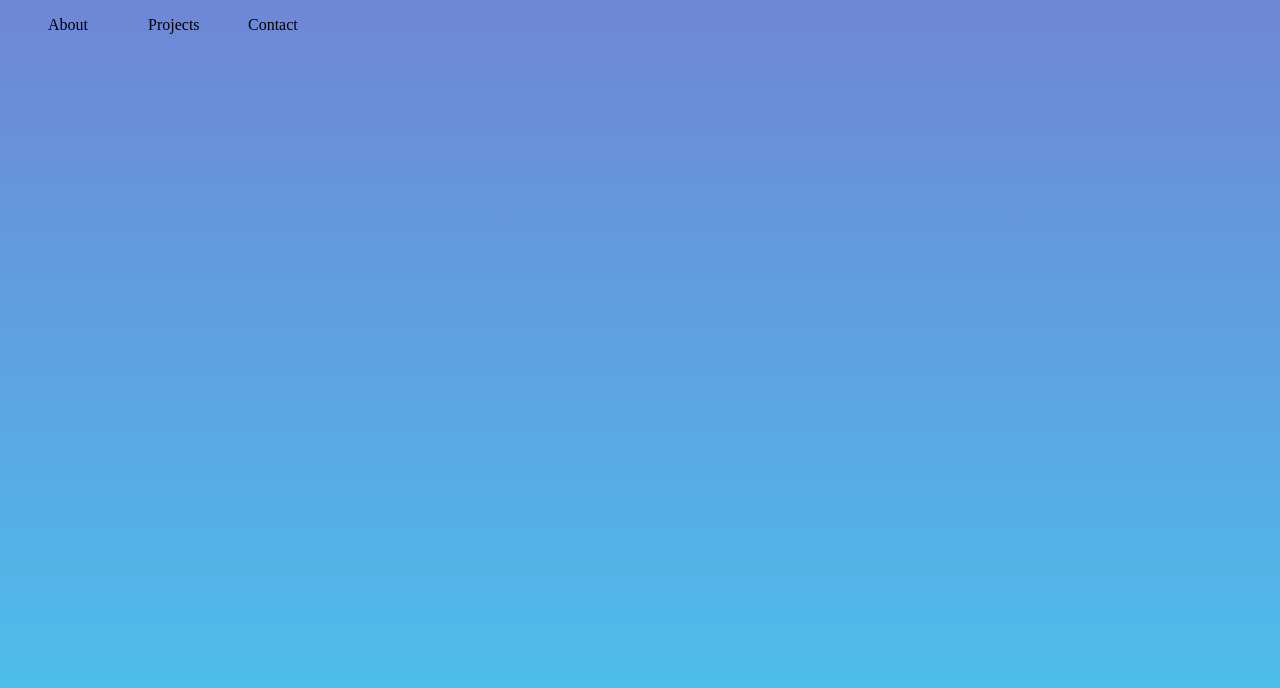
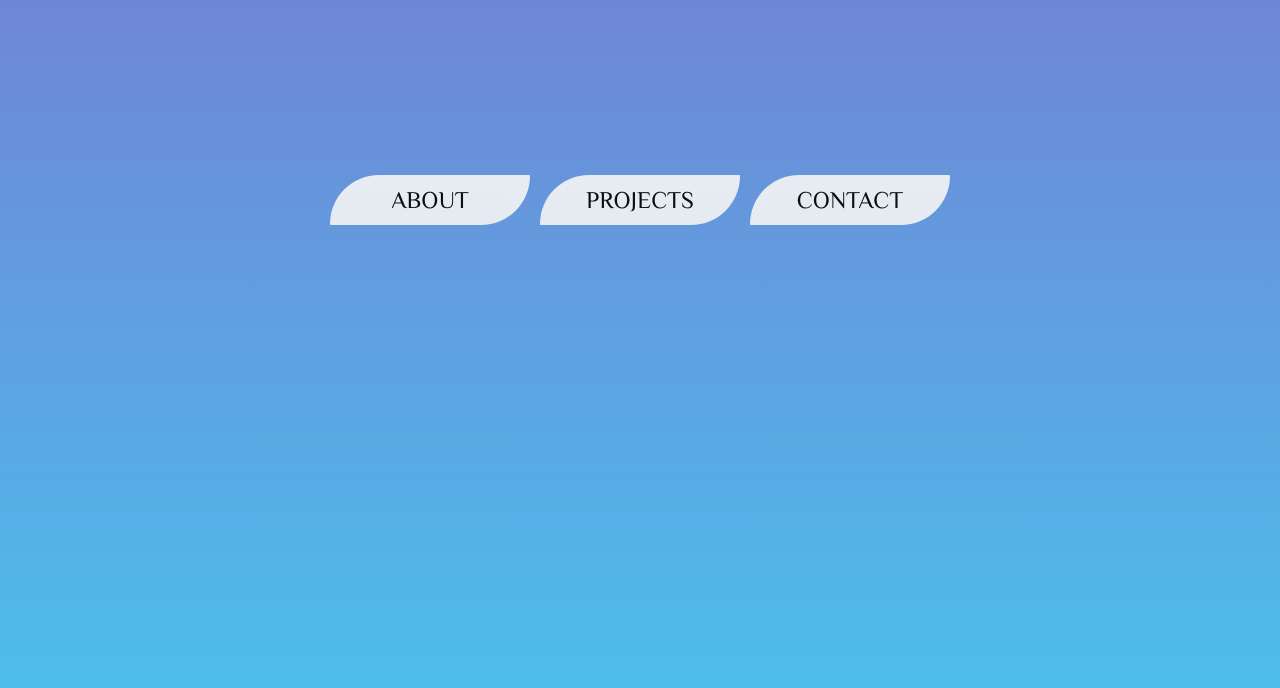
Before and after one commit to asadansari/asadansari.github.io, a plain HTML site: page index.html in a window 1280 px wide. Drawn offline with Linux system fonts and the light colour scheme.

Commit message:
Update stylesheet.css

```diff
--- a/stylesheet.css
+++ b/stylesheet.css
@@ -1,15 +1,64 @@
 html {
+  padding: 0px;
+  border: 0px;
+  margin: 0px;
   height: 100%;
   background-repeat: no-repeat;
   background-image: linear-gradient(to top, #48c6ef 0%, #6f86d6 100%);
 }
 
+body {
+  padding: 0px;
+  border: 0px;
+  margin: 0px;
+}
+
 nav {
+  padding: 0px;
+  border: 0px;
   margin: auto;
+  width: 800px;
+  height: 50px;
+}
+
+nav ul {
+  padding: 0px;
+  border: 0px;
+  margin: 175px auto auto auto;
+  width: 620px;
+  height: 50px;
 }
 
 nav li {
+  border: 0px;
+  line-height: 50px;
+  padding: 0px;
+  border: 0px;
+  margin: auto;
   list-style-type: none;
-  width: 100px;
+  width: 200px;
+  text-align: center;
   float: left;
+  text-shadow: 2px;
+  background-color: whitesmoke;
+  opacity: 0.9;
+  font-family: 'Philosopher', sans-serif;
+  font-size: 24px;
+  text-transform: uppercase;
+  border-radius: 50px 1px;
 }
+
+nav li:last-child {
+   margin-left: 10px;
+}
+
+nav li:nth-child(2) {
+  margin-left: 10px;
+}
+
+nav li:hover {
+  color: gray;
+  background-color: black;
+  border-radius: 1px 50px;
+  transition: all 0.50s;
+}
```
